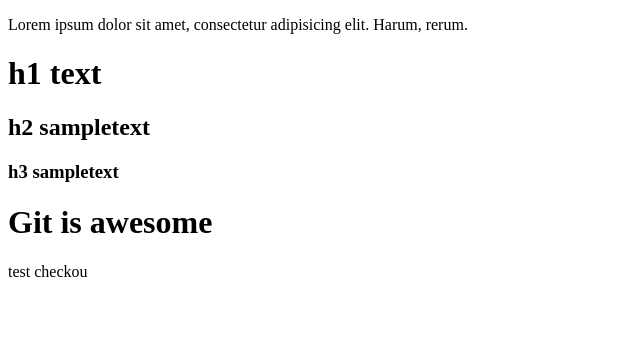
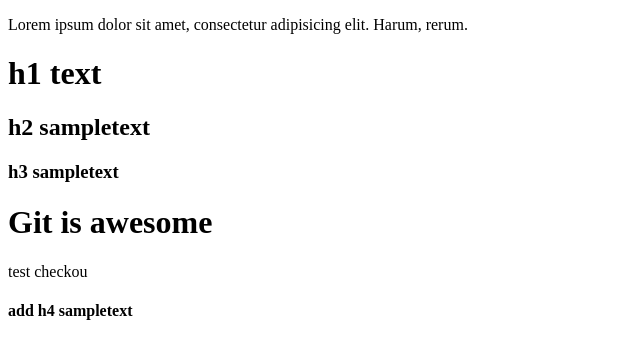
Before and after one commit to JackyTaurusSoft/gitProject, a plain HTML site: page index.html in a window 1280 px wide. Shown: the whole page, without its empty margins (0-640 px from the left). Drawn offline with Linux system fonts and the light colour scheme.

Commit message:
add h4 sample text s

```diff
--- a/index.html
+++ b/index.html
@@ -16,6 +16,7 @@
     <h3>h3 sampletext</h3>
     <h1>Git is awesome</h1>
     <p>test checkou</p>
+    <h4>add h4 sampletext</h4>
 
 
 </body>
```
